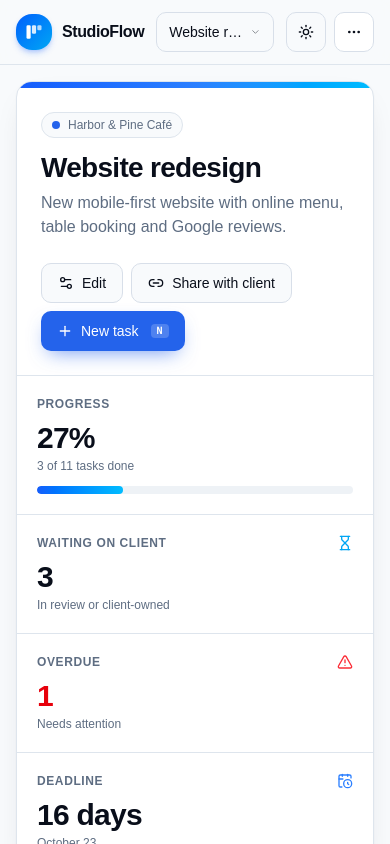
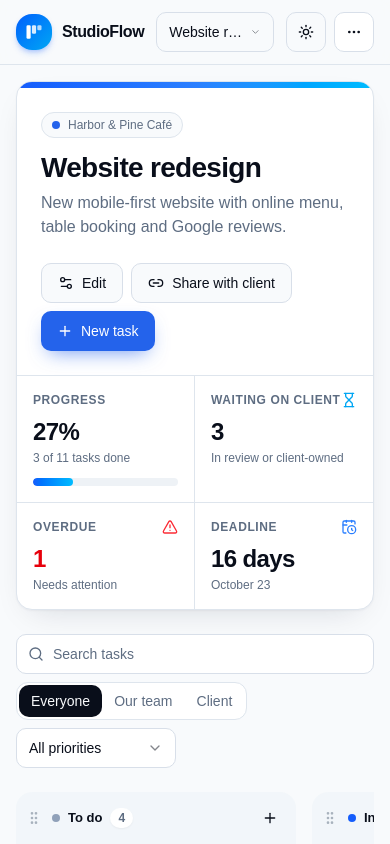
Before and after one commit to gabrielolarinre74-pixel/studioflow, a React (Vite) app: page / in a window 390 px wide. Shown: the top 844 px of the page. Built offline with nearby package versions, Linux system fonts and the light colour scheme.

Commit message:
Tighter mobile layout for project stats; capitalise priority in the task form

```diff
--- a/src/App.tsx
+++ b/src/App.tsx
@@ -293,11 +293,11 @@ function Workspace() {
                   </Button>
                   <Button className="shadow-[0_8px_20px_-8px_rgb(37_99_235/0.7)]" onClick={() => setTaskDialog({ open: true, columnId: "todo" })}>
                     <Plus /> New task
-                    <kbd className="ml-1 rounded bg-white/20 px-1.5 text-[10px] font-semibold">N</kbd>
+                    <kbd className="ml-1 hidden rounded bg-white/20 px-1.5 text-[10px] font-semibold sm:inline">N</kbd>
                   </Button>
                 </div>
               </div>
-              <div className="grid border-t sm:grid-cols-2 xl:grid-cols-4">
+              <div className="grid grid-cols-2 border-t xl:grid-cols-4">
                 <Stat label="Progress" value={`${Math.round(stats.progress * 100)}%`} sub={`${stats.done} of ${stats.total} tasks done`}>
                   <div className="mt-3 h-2 overflow-hidden rounded-full bg-muted">
                     <div className="h-full rounded-full bg-gradient-to-r from-blue-600 to-sky-400 transition-all" style={{ width: `${stats.progress * 100}%` }} />
@@ -421,12 +421,12 @@ function Workspace() {
 
 function Stat({ label, value, sub, icon, tone, children }: { label: string; value: string; sub: string; icon?: React.ReactNode; tone?: "danger"; children?: React.ReactNode }) {
   return (
-    <div className="border-b p-5 last:border-b-0 sm:[&:nth-child(odd)]:border-r xl:border-b-0 xl:border-r xl:last:border-r-0">
+    <div className="p-4 sm:p-5 [&:nth-child(-n+2)]:border-b [&:nth-child(odd)]:border-r xl:border-r xl:last:border-r-0 xl:[&:nth-child(-n+2)]:border-b-0">
       <div className="flex items-center justify-between text-xs font-semibold uppercase tracking-wider text-muted-foreground">
         {label}
         {icon}
       </div>
-      <p className={cn("mt-2 text-3xl font-extrabold tabular-nums tracking-tight", tone === "danger" && "text-red-600 dark:text-red-400")}>{value}</p>
+      <p className={cn("mt-2 text-2xl sm:text-3xl font-extrabold tabular-nums tracking-tight", tone === "danger" && "text-red-600 dark:text-red-400")}>{value}</p>
       <p className="mt-0.5 text-xs text-muted-foreground">{sub}</p>
       {children}
     </div>
--- a/src/components/TaskDialog.tsx
+++ b/src/components/TaskDialog.tsx
@@ -102,7 +102,7 @@ export function TaskDialog({ project, open, onOpenChange, task, columnId = "todo
             </Field>
             <Field label="Priority">
               <Select value={form.priority} onValueChange={(v) => set("priority", v as Task["priority"])}>
-                <SelectTrigger aria-label="Priority"><SelectValue /></SelectTrigger>
+                <SelectTrigger aria-label="Priority" className="capitalize"><SelectValue /></SelectTrigger>
                 <SelectContent>
                   {PRIORITIES.map((p) => (
                     <SelectItem key={p} value={p} className="capitalize">{p}</SelectItem>
```
